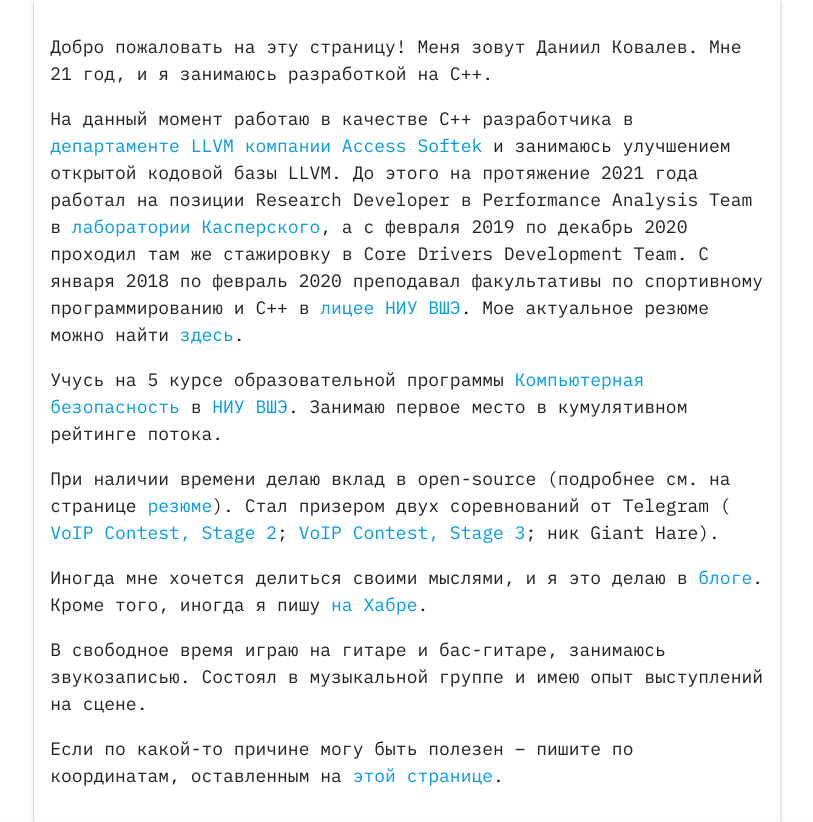
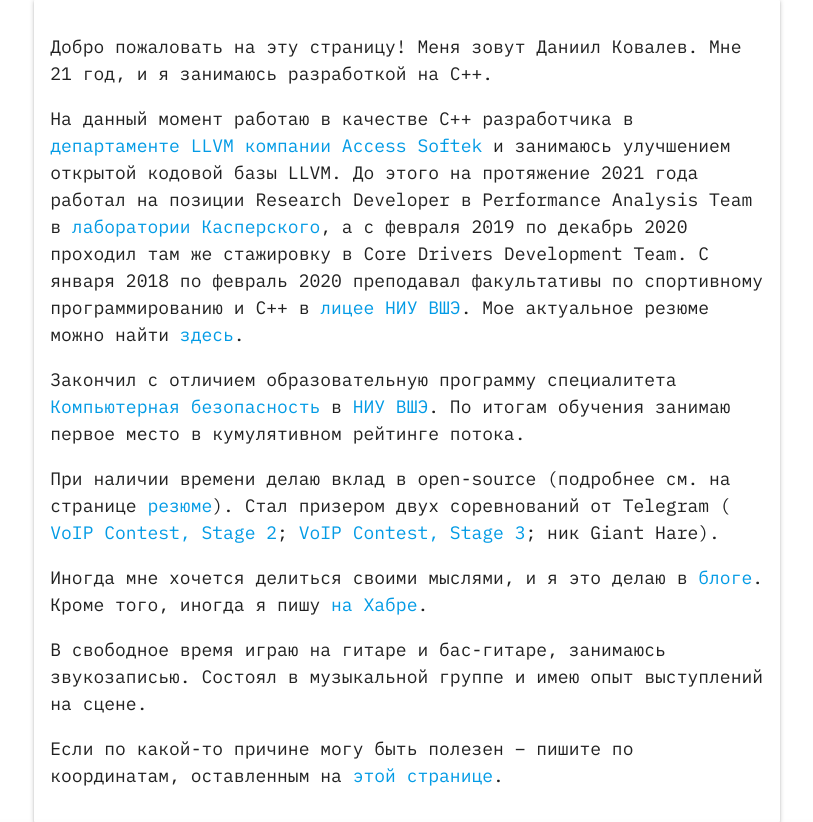
Before and after one commit to kovdan01/blog, a Django app: template blog/templates/blog/index.html in a window 1280 px wide. Shown: the part 73-895 px from the top of the page, without its empty margins (233-1046 px from the left). Run offline with Django 3.2, Linux system fonts and the light colour scheme; the template is opened without the code that fills it, so the values that code supplies are empty.

Commit message:
Update education info

```diff
--- a/blog/templates/blog/index.html
+++ b/blog/templates/blog/index.html
@@ -14,10 +14,10 @@
         <a href="https://school.hse.ru" target="_blank">лицее НИУ ВШЭ</a>. Мое актуальное резюме можно найти
         <a href="{% url 'cv' %}">здесь</a>.
       </p>
-      <p>Учусь на 5 курсе образовательной программы
+      <p>Закончил с отличием образовательную программу специалитета
         <a href="https://www.hse.ru/ba/cosec/" target="_blank">Компьютерная безопасность</a> в
-        <a href="https://www.hse.ru/" target="_blank">НИУ ВШЭ</a>. Занимаю
-        первое место в кумулятивном рейтинге потока.
+        <a href="https://www.hse.ru/" target="_blank">НИУ ВШЭ</a>. По итогам обучения занимаю первое место в
+        кумулятивном рейтинге потока.
       </p>
       <p>При наличии времени делаю вклад в open-source (подробнее см. на странице <a href="{% url 'cv' %}">резюме</a>).
         Стал призером двух соревнований от Telegram (
```
